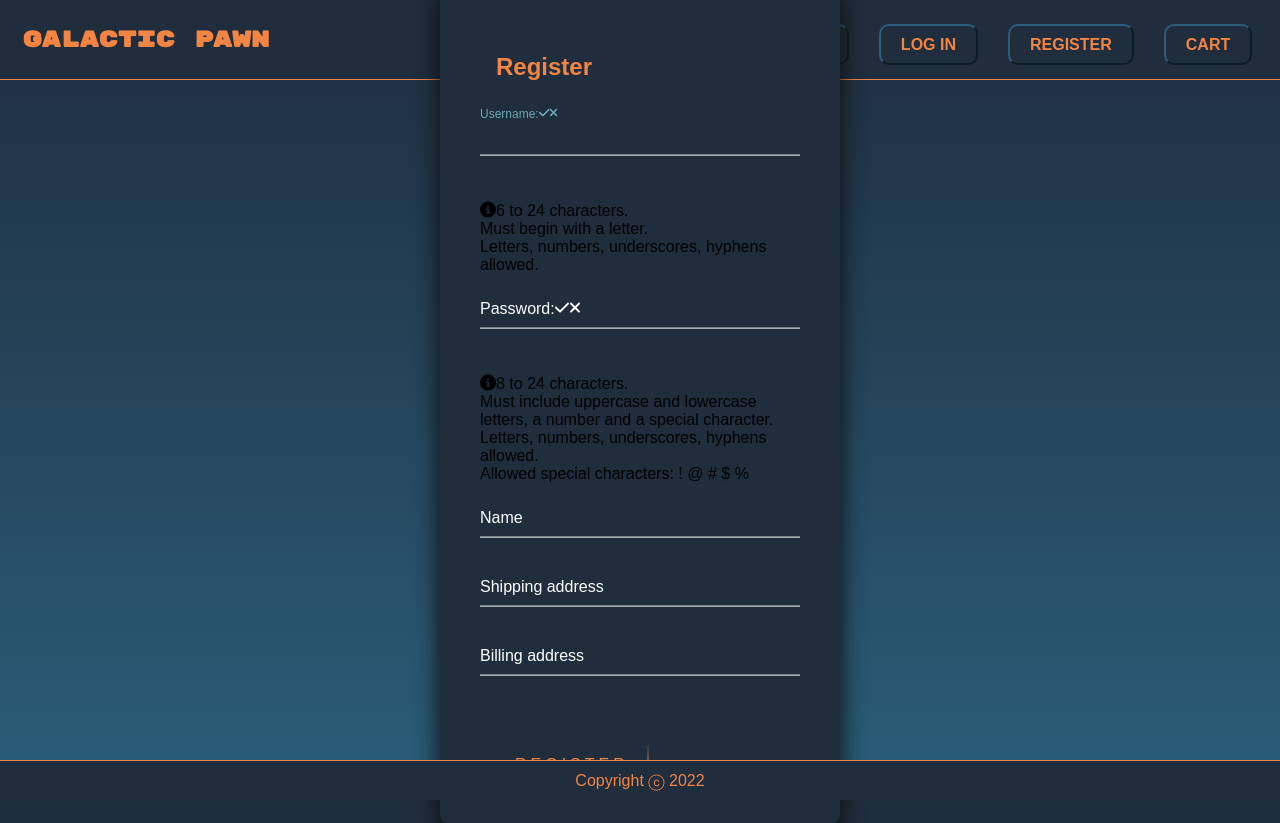
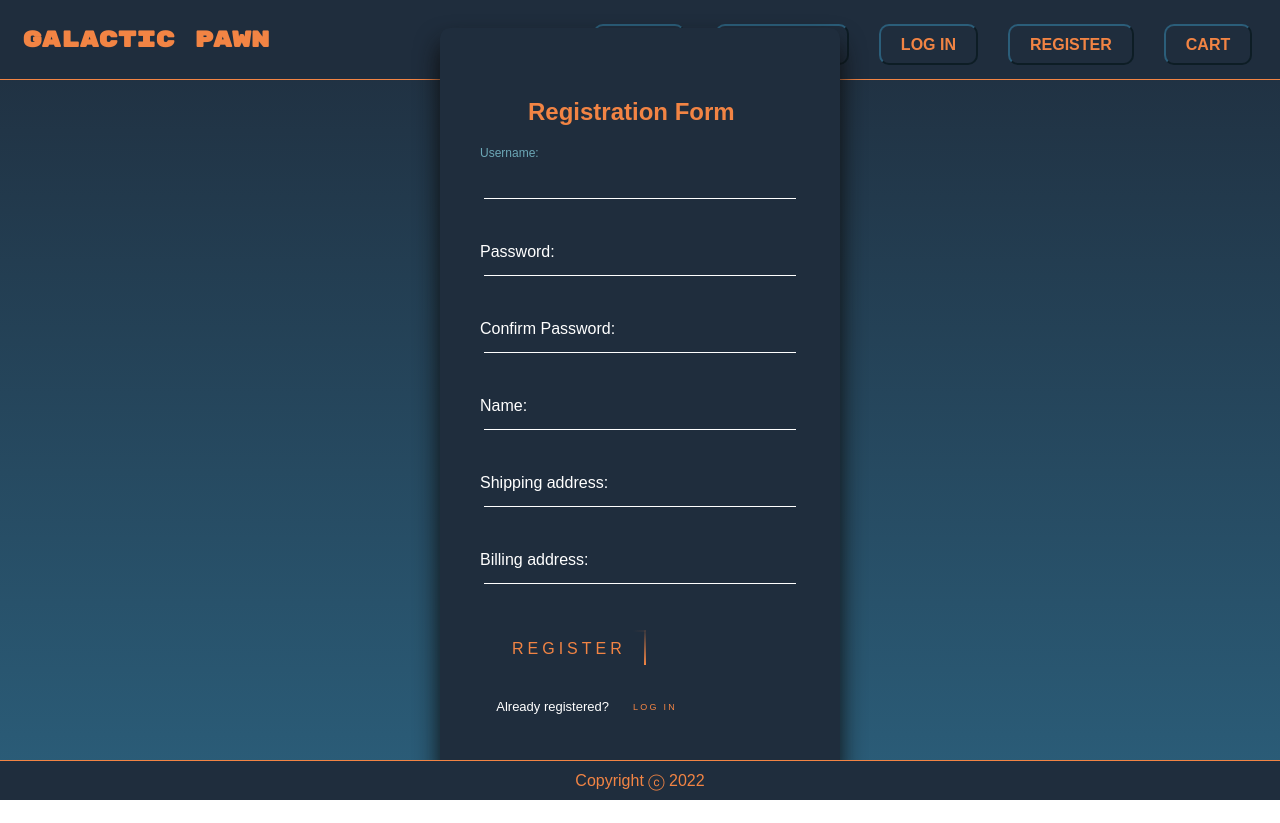
Before and after one commit to timDeHof/PawnShop-Galaxyv2.0, a React (Create React App) app: page /register in a window 1280 px wide. After the commit the page ends 800 px from the top, so only its background shows below. Built offline with nearby package versions, Linux system fonts and the light colour scheme; no server answers.

Commit message:
finished css styling for registration form

```diff
--- a/src/components/Register.jsx
+++ b/src/components/Register.jsx
@@ -63,6 +63,7 @@ function Register() {
     const result = PWD_REGEX.test(password);
     console.log(result);
     console.log(password);
+    setValidPwd(result);
     const match = password === matchPwd;
     setValidMatch(match);
   }, [password, matchPwd]);
@@ -73,18 +74,40 @@ function Register() {
   }, [username, password, matchPwd]);
 
   return (
+    <>
+      {success ? (
+        <section className={styles.register_box}>
+          <h1>Success!</h1>
+          <p>
+            {/* put router link here */}
+            <button
+              className={styles.buttonContainer}
+              onClick={() => navigate("/login")}
+            >
+              Log in
+            </button>
+          </p>
+        </section>
+      ) : (
         <section className={styles.register_box}>
           <p
             ref={errRef}
-        className={errMsg ? "errmsg" : "offscreen"}
+            className={errMsg ? styles.errmsg : styles.offscreen}
             aria-live="assertive"
           >
             {errMsg}
           </p>
-      <h1>Register</h1>
+          <h1>Registration Form</h1>
           <form
             onSubmit={async (e) => {
               e.preventDefault();
+              // if button enabled with JS hack
+              const v1 = USER_REGEX.test(username);
+              const v2 = PWD_REGEX.test(password);
+              if (!v1 || !v2) {
+                setErrMsg("Invalid Entry");
+                return;
+              }
               try {
                 const result = await registerUser(
                   username,
@@ -93,13 +116,22 @@ function Register() {
                   shippingAddress,
                   billingAddress
                 );
-
+                setSuccess(true);
                 localStorage.setItem("token", result.token);
                 setToken(result.token);
+                // clear input fields
 
-            navigate("/", { replace: true });
+                //navigate("/", { replace: true });
               } catch (error) {
-            throw error;
+                if (!error.response) {
+                  setErrMsg("No server Response");
+                } else if (error.response?.status === 401) {
+                  setErrMsg("Username taken");
+                } else {
+                  setErrMsg("Registration Failed");
+                }
+                errRef.current.focus();
+                //throw error;
               }
             }}
           >
@@ -113,7 +145,6 @@ function Register() {
                   setUsername(e.target.value);
                 }}
                 required
-            //minLength="6"
                 aria-invalid={validUserName ? "false" : "true"}
                 aria-describedby="uidnote"
                 onFocus={() => setUserNameFocus(true)}
@@ -136,7 +167,7 @@ function Register() {
                 id="uidnote"
                 className={
                   userNameFocus && username && !validUserName
-                ? styles.instruction
+                    ? styles.instructions
                     : styles.offscreen
                 }
               >
@@ -151,7 +182,6 @@ function Register() {
             <div className={styles.user_box}>
               <input
                 value={password}
-            id="password"
                 type="password"
                 onChange={(e) => {
                   setPassword(e.target.value);
@@ -169,7 +199,9 @@ function Register() {
                   <FontAwesomeIcon icon={faCheck} />
                 </span>
                 <span
-              className={validPwd || !password ? styles.hide : styles.invalid}
+                  className={
+                    validPwd || !password ? styles.hide : styles.invalid
+                  }
                 >
                   <FontAwesomeIcon icon={faTimes} />
                 </span>
@@ -177,14 +209,14 @@ function Register() {
               <p
                 id="pwdnote"
                 className={
-              pwdFocus && !validPwd ? styles.instruction : styles.offscreen
+                  pwdFocus && !validPwd ? styles.instructions : styles.offscreen
                 }
               >
                 <FontAwesomeIcon icon={faInfoCircle} />
                 8 to 24 characters.
                 <br />
-            Must include uppercase and lowercase letters, a number and a special
-            character.
+                Must include uppercase and lowercase letters, a number and a
+                special character.
                 <br />
                 Letters, numbers, underscores, hyphens allowed.
                 <br />
@@ -196,7 +228,47 @@ function Register() {
                 <span aria-label="percent">%</span>
               </p>
             </div>
-        <div className={styles.user_box}></div>
+            <div className={styles.user_box}>
+              <input
+                type="password"
+                id="confirm_pwd"
+                onChange={(e) => setMatchPwd(e.target.value)}
+                required
+                aria-invalid={validMatch ? "false" : "true"}
+                aria-describedby="confirmnote"
+                onFocus={() => setPwdFocus(true)}
+                onBlur={() => setPwdFocus(false)}
+              />
+              <p
+                id="confirmnote"
+                className={
+                  matchFocus && !validMatch
+                    ? styles.instructions
+                    : styles.offscreen
+                }
+              >
+                <FontAwesomeIcon icon={faInfoCircle} />
+                Must match the first password input field.
+              </p>
+
+              <label htmlFor="confirm_pwd">
+                Confirm Password:
+                <span
+                  className={
+                    validMatch && matchPwd ? styles.valid : styles.hide
+                  }
+                >
+                  <FontAwesomeIcon icon={faCheck} />
+                </span>
+                <span
+                  className={
+                    validMatch || !matchPwd ? styles.hide : styles.invalid
+                  }
+                >
+                  <FontAwesomeIcon icon={faTimes} />
+                </span>
+              </label>
+            </div>
             <div className={styles.user_box}>
               <input
                 value={name}
@@ -206,7 +278,7 @@ function Register() {
                 }}
                 required
               />
-          <label>Name</label>
+              <label>Name:</label>
             </div>
             <div className={styles.user_box}>
               <input
@@ -217,7 +289,7 @@ function Register() {
                 }}
                 required
               />
-          <label>Shipping address</label>
+              <label>Shipping address:</label>
             </div>
             <div className={styles.user_box}>
               <input
@@ -228,10 +300,15 @@ function Register() {
                 }}
                 required
               />
-          <label>Billing address</label>
+              <label>Billing address:</label>
             </div>
             <div className={styles.buttonContainer}>
-          <button className={styles.submit} type="submit">
+              <button
+                className={styles.submit}
+                disabled={
+                  !validUserName || !validPwd || !validMatch ? true : false
+                }
+              >
                 <span></span>
                 <span></span>
                 <span></span>
@@ -240,7 +317,21 @@ function Register() {
               </button>
             </div>
           </form>
+          <p className={styles.loginContainer}>
+            Already registered?
+            <br />
+            <span className={styles.buttonContainer}>
+              <button
+                className={styles.loginSubmit}
+                onClick={() => navigate("/login")}
+              >
+                Log in
+              </button>
+            </span>
+          </p>
         </section>
+      )}
+    </>
   );
 }
 
--- a/src/style/Register.module.css
+++ b/src/style/Register.module.css
@@ -3,9 +3,51 @@ body {
   padding: 0;
   background: linear-gradient(var(--primary), var(--primary_alt));
 }
+.instructions{
+  font-size: 0.75em;
+  border-radius: 0.5em;
+  background: var(--secondary_alt);
+  color:#fff;
+  padding:0.25em;
+  position: relative;
+  bottom:-10px
+}
+.instructions > svg {
+  margin-right: 00.25em;
+}
+.offscreen {
+  position: absolute;
+  left: -9999px;
+}
+.hide {
+  display: none;
+}
+
+.valid{
+  color:limegreen;
+  margin-left: 00.25em;
+}
+
+.invalid{
+  color: red;
+  margin-left: 0.25em;
+}
+
+.errmsg{
+  background-color: lightpink;
+  color: firebrick;
+  font-weight: bold;
+  padding: 0.5em;
+  margin-bottom: 0.5em;
+}
+
+.line{
+  display: inline-block;
+}
 
 .register_box {
   position: absolute;
+  display: inline-block;
   top: 50%;
   left: 50%;
   width: 400px;
@@ -16,15 +58,28 @@ body {
   box-shadow: 0 15px 25px var(--additional_color);
   border-radius: 10px;
 }
-
+.register_box h1 {
+  display:inline-block;
+  margin: 0.25em 1em 0.25em;
+  padding: 1em;
+  color: var(--secondary_alt);
+  text-align: center;
+}
 .register_box h2 {
   margin: 0 0 30px;
   padding: 0;
   color: #fff;
   text-align: center;
 }
+.register_box p{
+  margin: 1em;
+  padding: .25em;
+  color: #fff;
+  text-align: left;
+}
 .register_box .user_box {
   position: relative;
+  padding: 0.25em;
 }
 
 .register_box .user_box input {
@@ -38,7 +93,6 @@ body {
   outline: none;
   background: transparent;
 }
-
 .register_box .user_box label {
   position: absolute;
   top: 0;
@@ -85,7 +139,7 @@ body {
   color: #fff;
   border-radius: 5px;
   box-shadow: 0 0 5px var(--secondary_alt), 0 0 25px var(--secondary_alt),
-    0 0 50px var(--secondary_alt), 0 0 100px var(--secondary_alt);
+  0 0 50px var(--secondary_alt), 0 0 100px var(--secondary_alt);
 }
 
 .register_box .submit span {
@@ -110,7 +164,6 @@ body {
     left: 100%;
   }
 }
-
 .register_box .submit span:nth-child(2) {
   top: -100%;
   right: 0;
@@ -246,7 +299,7 @@ body {
   text-transform: uppercase;
   overflow: hidden;
   transition: 0.5s;
-  margin: 40px 15px 0px 15px;
+  margin: .75em;
 
   letter-spacing: 4px;
   background: transparent;
@@ -257,7 +310,7 @@ body {
   color: #fff;
   border-radius: 5px;
   box-shadow: 0 0 5px var(--secondary_alt), 0 0 25px var(--secondary_alt),
-    0 0 50px var(--secondary_alt), 0 0 100px var(--secondary_alt);
+  0 0 50px var(--secondary_alt), 0 0 100px var(--secondary_alt);
 }
 
 .register_box .submit span {
@@ -342,3 +395,39 @@ body {
     bottom: 100%;
   }
 }
+
+ .loginContainer{
+  display: flex ;
+  top: 2em;
+  margin: 3em;
+  height: 2em;
+  width: 20em;
+  text-align: left;
+  padding-top: 1em;
+  font-size:small;
+  align-items: center;
+}
+
+ .loginContainer .loginSubmit{
+  position: relative;
+  display: inline-block;
+  text-align: center;
+  padding: 1em 1em;
+  color: var(--secondary_alt);
+  font-size: 9px;
+  text-decoration: none;
+  text-transform: uppercase;
+  overflow: hidden;
+  transition: 0.5s;
+  margin: .25em 15px 0px 15px;
+  letter-spacing: .25em;
+  background: var(--primary);
+  border: none;
+}
+ .loginContainer .loginSubmit:hover {
+  background: var(--secondary_alt);
+  color: #fff;
+  border-radius: 5px;
+  box-shadow: 0 0 5px var(--secondary_alt), 0 0 10px var(--secondary_alt),
+  0 0 15px var(--secondary_alt), 0 0 20px var(--secondary_alt);
+}
```
Lines whose indentation alone changed are shown as unchanged.
